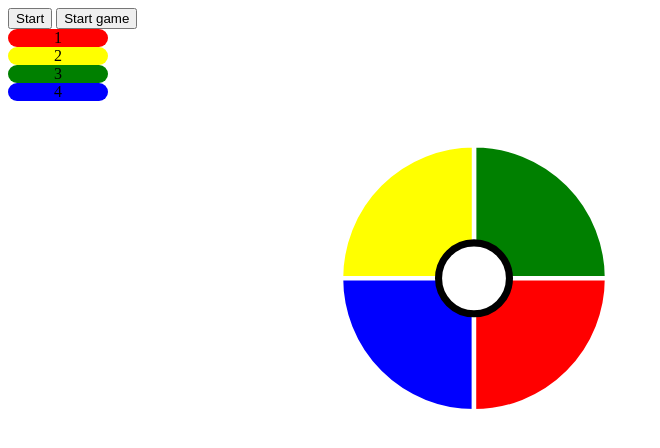
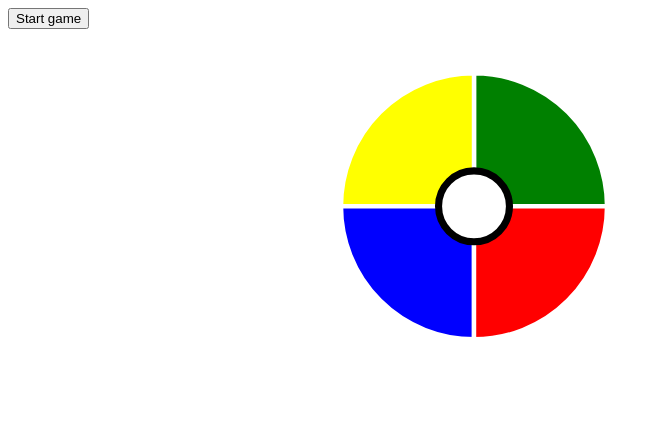
Before and after one commit to ponytaylor/Simon, a plain HTML site: page index.html in a window 1280 px wide. Shown: the whole page, without its empty margins (0-660 px from the left). Drawn offline with Linux system fonts and the light colour scheme.

Commit message:
remove old buttons

```diff
--- a/index.html
+++ b/index.html
@@ -9,12 +9,8 @@
     <title>Simon</title>
 </head>
 <body>
-<button onclick="playSound(0)">Start</button>
+
 <button onclick="startSimonGame()">Start game</button>
-    <div class="simonbutton s1" sound="s1" id="btns6">1</div>
-    <div class="simonbutton s2" sound="s2" id="btns7">2</div>
-    <div class="simonbutton s3" sound="s3" id="btns8">3</div>
-    <div class="simonbutton s4" sound="s4" id="btns9">4</div>
     <div id="notes"></div>
     <audio id="s1" src="https://s3.amazonaws.com/freecodecamp/simonSound1.mp3" autostart="false" ></audio>
     <audio id="s2" src="https://s3.amazonaws.com/freecodecamp/simonSound2.mp3" autostart="false" ></audio>
@@ -29,8 +25,8 @@
         </linearGradient>
       </defs>
 <title>Game</title>
-<path class="svgbutton" sound="s2" id="btns2" d="M300, 200 v-150 a150,150 0 0,1 150,150 z" fill="green" stroke="white" stroke-width="5" />
-<path class="svgbutton" sound="s1" id="btns1" d="M300, 200 v-150 a150,150 0 0,0 -150,150 z" fill="yellow" stroke="white" stroke-width="5" />
+<path class="svgbutton" sound="s1" id="btns1" d="M300, 200 v-150 a150,150 0 0,1 150,150 z" fill="green" stroke="white" stroke-width="5" />
+<path class="svgbutton" sound="s2" id="btns2" d="M300, 200 v-150 a150,150 0 0,0 -150,150 z" fill="yellow" stroke="white" stroke-width="5" />
 <path class="svgbutton" sound="s3" id="btns3" d="M300, 200 h-150 a150,150 0 0,0 150,150 z" fill="blue" stroke="white" stroke-width="5" />
 <path class="svgbutton" sound="s4" id="btns4" d="M300, 200 h150 a150,150 0 0,1 -150,150 z" fill="red" stroke="white" stroke-width="5" />
 <circle cx="300" cy="200" r="40" stroke="black" stroke-width="8" fill="white"></circle>
--- a/simon.js
+++ b/simon.js
@@ -1,10 +1,6 @@
-var btns = document.getElementsByClassName("simonbutton");
 var svgbtns = document.getElementsByClassName("svgbutton");
 var notes = document.getElementById("notes");
-/*for(var i=0; i<btns.length;i++){
-    btns[i].addEventListener("click", playAndSetClickEvent);
-}
-*/
+
 for(var i=0; i<svgbtns.length;i++){
     svgbtns[i].addEventListener("click", playAndSetClickEvent);
 }
@@ -94,7 +90,7 @@ function Computer(){
     var playSounds = function( num){
         console.log("playSounds", num);
         var randNext = theGame.rands[num];
-        var soundid = btns[randNext].getAttribute("sound");
+        var soundid = svgbtns[randNext].getAttribute("sound");
         //console.log(soundid);
         var soundElem = document.getElementById(soundid);
         var btnElem = document.getElementById("btn" + soundid);
```
